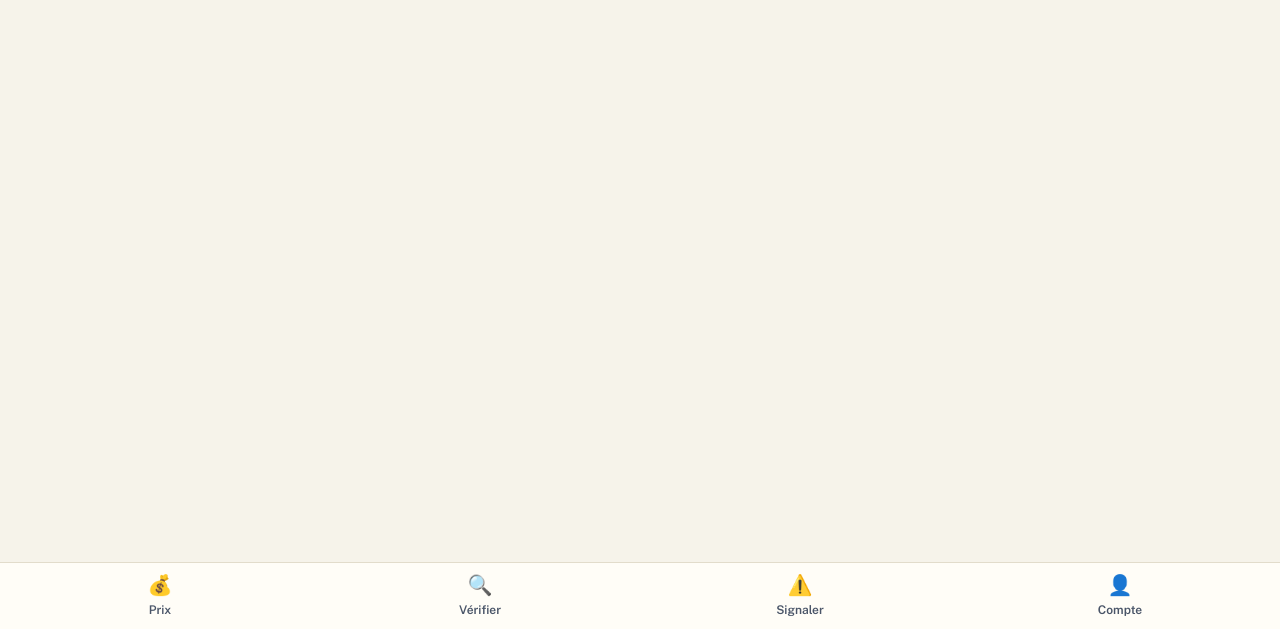
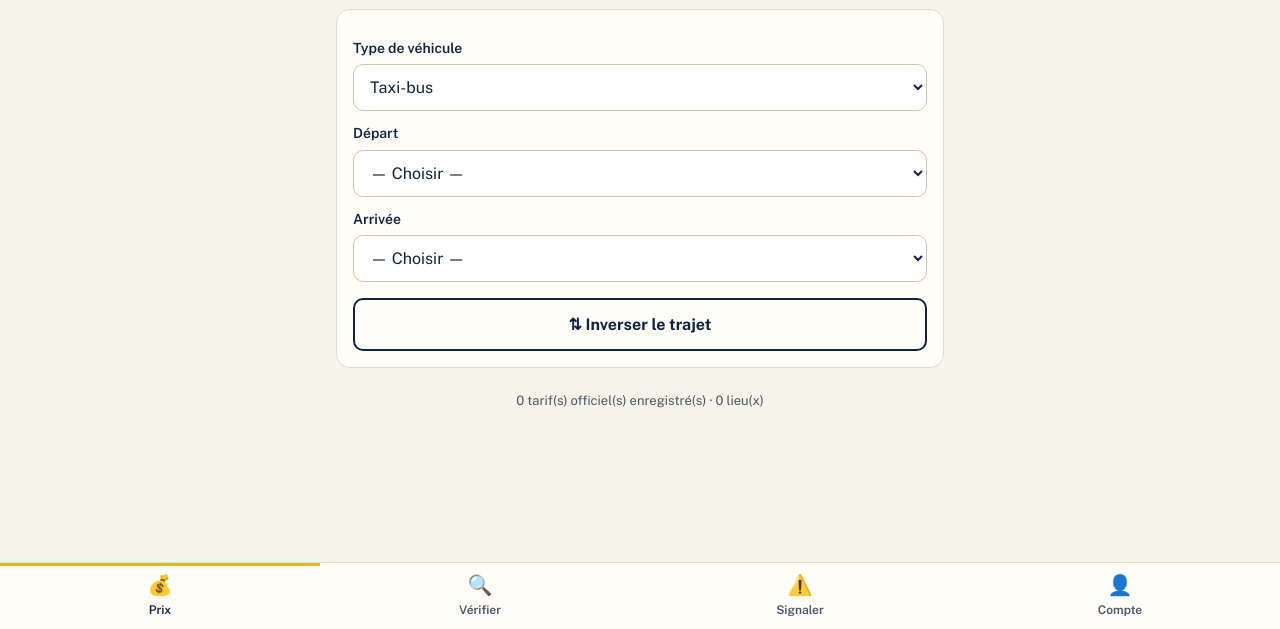
Before and after one commit to VAN86-HUB/mopila-check, a plain HTML site: page index.html in a window 1280 px wide. Shown: the part 171-800 px from the top of the page. Drawn offline with nearby package versions, Linux system fonts and the light colour scheme; files that its build step writes are made by us from their sources; no server answers.

Commit message:
Add files via upload

```diff
--- a/index.html
+++ b/index.html
@@ -10,7 +10,7 @@
   <link rel="icon" href="icon.svg" type="image/svg+xml">
   <link rel="preconnect" href="https://fonts.googleapis.com">
   <link href="https://fonts.googleapis.com/css2?family=Oswald:wght@500;600;700&family=Public+Sans:wght@400;600;700&display=swap" rel="stylesheet">
-  <link rel="stylesheet" href="css/style.css">
+  <link rel="stylesheet" href="style.css">
 </head>
 <body>
   <header class="topbar">
@@ -32,7 +32,7 @@
   <script src="https://cdn.jsdelivr.net/npm/@supabase/supabase-js@2"></script>
   <script src="https://unpkg.com/html5-qrcode@2.3.8/html5-qrcode.min.js"></script>
   <script src="https://cdn.jsdelivr.net/npm/qrcodejs@1.0.0/qrcode.min.js"></script>
-  <script src="js/config.js"></script>
-  <script src="js/app.js"></script>
+  <script src="config.js"></script>
+  <script src="app.js"></script>
 </body>
 </html>
```
